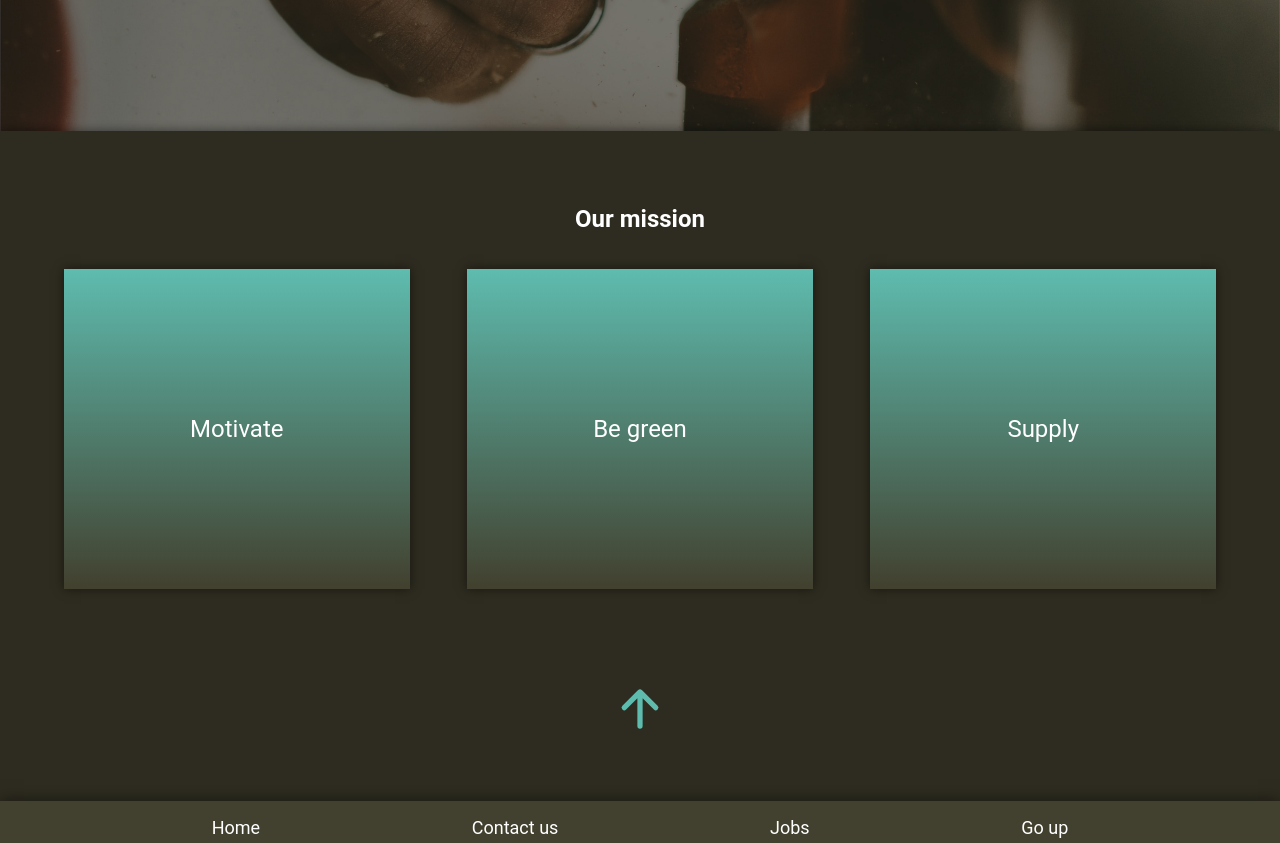
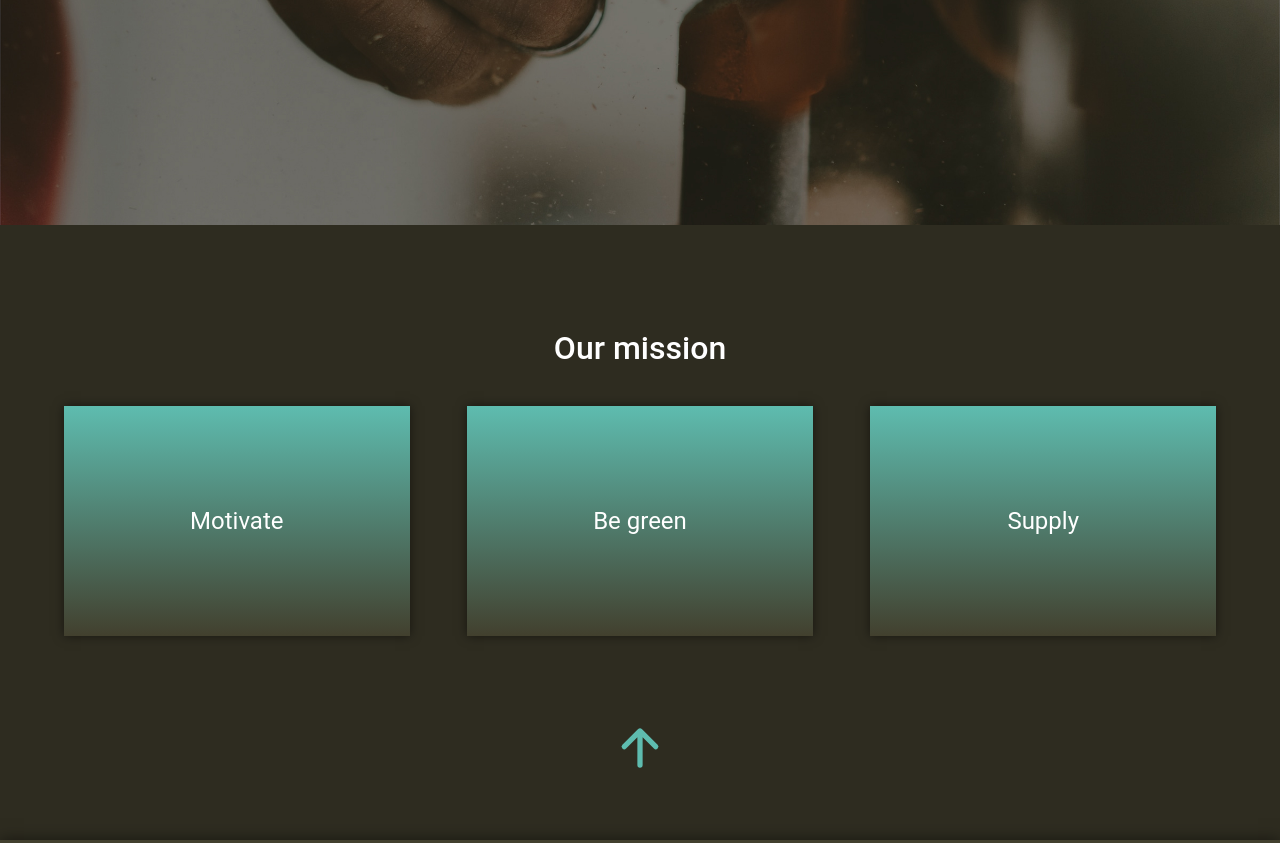
Before and after one commit to SantiagoOlivetto/Holive, a plain HTML site: page index.html in a window 1280 px wide. Shown: the part 720-1563 px from the top of the page. Drawn offline with nearby package versions, Linux system fonts and the light colour scheme.

Commit message:
Dimensions fix after Bootstrap Update

```diff
--- a/index.html
+++ b/index.html
@@ -6,6 +6,9 @@
     <meta name="viewport" content="width=device-width, initial-scale=1.0">
     <title>Holive Woodworking</title>
     <link rel="stylesheet" href="./stylesheets/style.css">
+
+    <!------------------------------ Bootstrap core CSS ------------------------>
+    <link href="css/bootstrap.css" rel="stylesheet">
 
     <!------------------------------ Iionicons --------------------------------->
     <script type="module" src="https://unpkg.com/ionicons@5.5.2/dist/ionicons/ionicons.esm.js"></script>
@@ -19,7 +22,6 @@
     <header>
         <div class="head">
             <img src="assets/img/Holive & Co. 2.svg" alt="logo" id="logo">
-            <!-- <h1><span class="brandTitle">Holive</span><span class="andCo"> &Co.</span><span class="brandTitle1">In wood we trust</span></h1> -->
         </div>
 
     </header>
@@ -66,19 +68,17 @@
 
        <div class="ourMission">
         <!-- --------------------------OUR MISSION-------------------------------------- -->
-        <section class="mainStage">
+        <section class="mainStage1">
             <h2 class="bannerMission">Our mission</h2>
 
-            <p class="interactiveText">Motivate</p>
-            <p class="interactiveText">Be green</p>
-            <p class="interactiveText">Supply</p>
+            <p class="interactiveText1">Motivate</p>
+            <p class="interactiveText2">Be green</p>
+            <p class="interactiveText3">Supply</p>
 
         </section>
+       </div>
 
-        <a href="#top" class="arrowUp"><ion-icon name="arrow-up"></ion-icon></a>
-
-
-       </div>
+       <a href="#top" class="arrowUp"><ion-icon name="arrow-up"></ion-icon></a>
 
     </main>
 
@@ -112,6 +112,6 @@
 
 
     </footer>
-
+<script src="js/bootstrap.js"></script>
 </body>
 </html>
--- a/stylesheets/style.css
+++ b/stylesheets/style.css
@@ -68,13 +68,21 @@ ul.navigationBar {
 }
 
 ul.navigationBar >li {
-    padding: 1rem 2rem;
+    margin-top: 2%;
+    padding: 0rem 2rem;
     list-style: none;
 }
 
 
 ul.navigationBar >li:hover {
    text-shadow: 1px 1px 2px black;
+}
+
+nav.navigationBox {
+    display: flex;
+    justify-content: center;
+    align-items: center;
+    align-content: center;
 }
 
 /* Links */
@@ -214,7 +222,22 @@ li.bigPhrase {
 
 div.ourMission {
     background-color: #2E2C20;
-    box-shadow: 0 0 10px rgba(0, 0, 0, 0.5);
+}
+
+.mainStage1 {
+    display: grid;
+    grid-template-columns: repeat(3, 1fr);
+    grid-template-rows: 50% 250%;
+    grid-template-areas:
+    "banner banner banner"
+    "text1 text2 text3"
+    ;
+    text-align: center;
+    padding: 0% 5% 15% 5%;
+    row-gap: 30%;
+    column-gap: 5%;
+    padding-top: 8%;
+    margin-bottom: 8%;
 }
 
 h2.bannerMission {
@@ -225,7 +248,7 @@ h2.bannerMission {
     justify-content: center;
 }
 
-p.interactiveText {
+p.interactiveText1 {
     background: linear-gradient(180deg, #5EBCAF 0%, #42402E 100%);
     display: flex;
     align-items: center;
@@ -233,6 +256,27 @@ p.interactiveText {
     font-size: x-large;
     color: white;
     box-shadow: 0 0 10px rgba(0, 0, 0, 0.5);
+    grid-area: text1;
+}
+p.interactiveText2 {
+    background: linear-gradient(180deg, #5EBCAF 0%, #42402E 100%);
+    display: flex;
+    align-items: center;
+    justify-content: center;
+    font-size: x-large;
+    color: white;
+    box-shadow: 0 0 10px rgba(0, 0, 0, 0.5);
+    grid-area: text2;
+}
+p.interactiveText3 {
+    background: linear-gradient(180deg, #5EBCAF 0%, #42402E 100%);
+    display: flex;
+    align-items: center;
+    justify-content: center;
+    font-size: x-large;
+    color: white;
+    box-shadow: 0 0 10px rgba(0, 0, 0, 0.5);
+    grid-area: text3;
 }
 
 .arrowUp {
@@ -261,16 +305,17 @@ h2.banner {
 .mainStage {
     display: grid;
     grid-template-columns: repeat(3, 1fr);
-    grid-template-rows: 100px 100%;
+    grid-template-columns: 31% 31% 31%;
     grid-template-areas:
     "banner banner banner"
     "clothes tools extras"
     ;
     text-align: center;
-    padding: 0% 5% 15% 5%;
+    padding: 0% 8% 15% 5%;
     height: 40vh;
     column-gap: 5%;
-    padding-top: 3%;
+    padding-top: 8%;
+    margin-bottom: 8%;
 }
 
 img.storeImg1 {
@@ -299,6 +344,14 @@ img.storeImg3 {
 @media screen and (max-width: 768px) {
 
     .mainStage {
+        display: flex;
+        flex-direction: column;
+        align-content: center;
+        height: 100%;
+    }
+
+    .mainStage1 {
+
         display: flex;
         flex-direction: column;
         align-content: center;
```
Also changed, not shown: pages/contact-us.html (+3 -0 lines), pages/courses.html (+3 -0 lines), pages/store.html (+3 -0 lines), pages/videos.html (+3 -0 lines).
